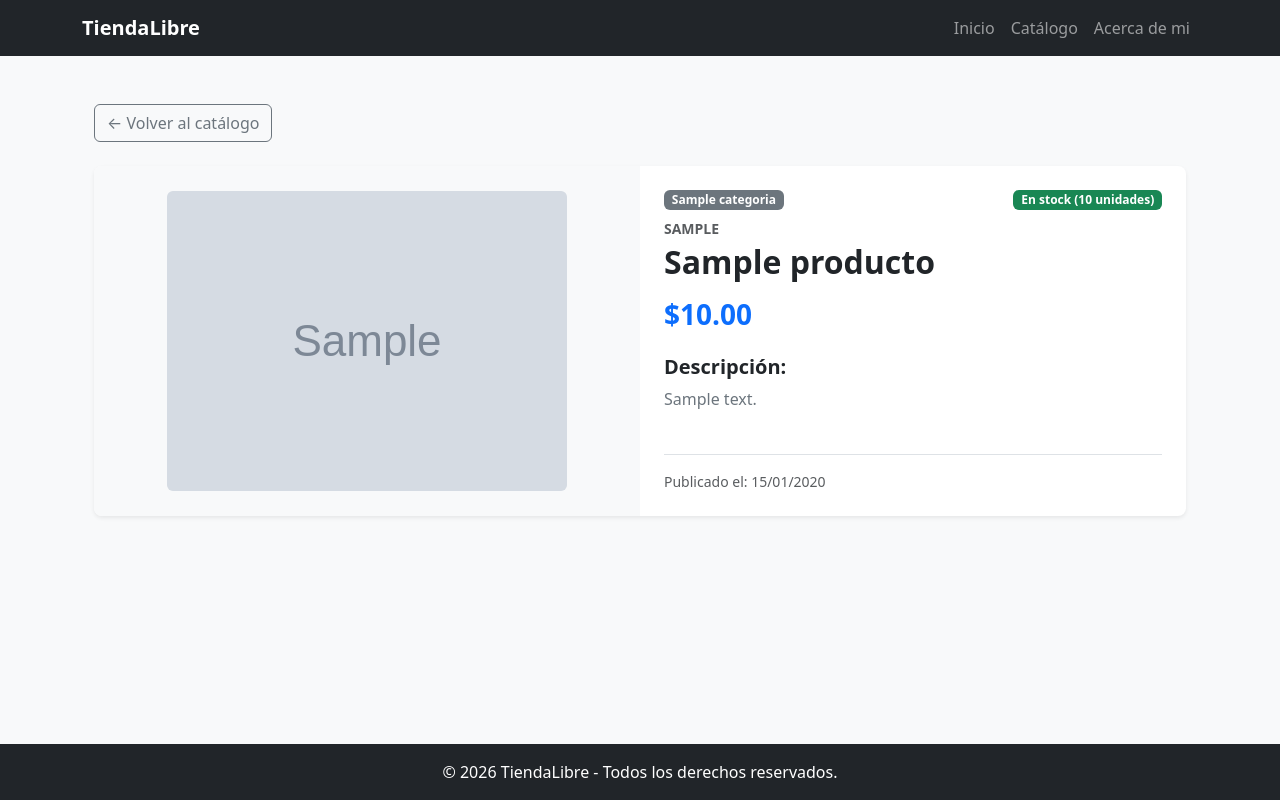
After one commit to Villada-PG3/trabajo-practico-tienda-libre-benjaferra, a Django app: page /producto/1/ in a window 1280 px wide. The commit adds this page. Run offline with Django 5.2, Linux system fonts and the light colour scheme; tables that the repository leaves empty hold one stand-in row (values such as "Sample post"); grey boxes marked "Sample" are stand-in pictures.

Commit message:
feat: página de detalle de producto con URL dinámica.

```diff
--- /dev/null
+++ b/TiendaLibre/templates/tiendalibre/detalle_producto.html
@@ -0,0 +1,66 @@
+{% extends "tiendalibre/base.html" %}
+
+{% block title %}{{ producto.nombre }} - Detalle{% endblock %}
+
+{% block content %}
+<div class="container py-4">
+    <!-- Botón Volver -->
+    <a href="{% url 'catalogo' %}" class="btn btn-outline-secondary mb-4">
+        &larr; Volver al catálogo
+    </a>
+
+    <div class="card border-0 shadow-sm rounded-3 overflow-hidden">
+        <div class="row g-0">
+            <!-- Imagen del producto -->
+            <div class="col-md-6 bg-light text-center d-flex align-items-center justify-content-center p-3" style="min-height: 350px;">
+                {% if producto.imagen %}
+                    <img src="{{ producto.imagen.url }}" class="img-fluid rounded object-fit-cover" alt="{{ producto.nombre }}" style="max-height: 400px;">
+                {% else %}
+                    <div class="text-secondary opacity-50">
+                        <i class="bi bi-box-seam display-1"></i>
+                        <p>Sin imagen disponible</p>
+                    </div>
+                {% endif %}
+            </div>
+
+            <!-- Información detallada -->
+            <div class="col-md-6 p-4 d-flex flex-column justify-content-between">
+                <div>
+                    <div class="d-flex justify-content-between align-items-start mb-2">
+                        {% if producto.categoria %}
+                            <span class="badge bg-secondary">{{ producto.categoria.nombre }}</span>
+                        {% endif %}
+
+                        {% if producto.stock > 0 %}
+                            <span class="badge bg-success">En stock ({{ producto.stock }} unidades)</span>
+                        {% else %}
+                            <span class="badge bg-danger">Sin stock</span>
+                        {% endif %}
+                    </div>
+
+                    {% if producto.marca %}
+                        <p class="text-uppercase text-muted fw-bold small mb-1">{{ producto.marca }}</p>
+                    {% endif %}
+
+                    <h1 class="h2 fw-bold text-dark mb-3">{{ producto.nombre }}</h1>
+
+                    <h3 class="text-primary fw-bold mb-4">
+                        ${{ producto.precio|default:"Consultar precio" }}
+                    </h3>
+
+                    <h5 class="fw-semibold">Descripción:</h5>
+                    <p class="text-secondary leading-relaxed">
+                        {{ producto.descripcion|default:"Este producto no tiene una descripción detallada cargada." }}
+                    </p>
+                </div>
+
+                <div class="border-top pt-3 mt-4">
+                    <p class="text-muted small mb-0">
+                        Publicado el: {{ producto.fecha_creacion|date:"d/m/Y" }}
+                    </p>
+                </div>
+            </div>
+        </div>
+    </div>
+</div>
+{% endblock %}
--- a/TiendaLibre/urls.py
+++ b/TiendaLibre/urls.py
@@ -5,4 +5,5 @@ urlpatterns = [
     path('', views.home, name='home'),
     path('acerca-de-mi/', views.acerca_de_mi, name='acerca_de_mi'),
     path('catalogo/', views.catalogo, name='catalogo'),
+    path('producto/<int:pk>/', views.detalle_producto, name='detalle_producto'),
 ]
--- a/TiendaLibre/views.py
+++ b/TiendaLibre/views.py
@@ -1,6 +1,6 @@
 from tkinter import NO
 from .models import Producto
-from django.shortcuts import render
+from django.shortcuts import render, get_object_or_404
 
 # Create your views here.
 from django.views.generic import TemplateView
@@ -22,3 +22,11 @@ def catalogo(request):
 
 def acerca_de_mi(request):
     return render(request, 'tiendalibre/acerca-de-mi.html')
+
+
+# ... tus otras vistas ...
+def detalle_producto(request, pk):
+    producto = get_object_or_404(Producto, pk=pk)
+    return render(
+        request, 'tiendalibre/detalle_producto.html', {'producto': producto}
+    )
```
Also changed, not shown: TiendaLibre/templates/tiendalibre/catalogo.html (+6 -2 lines).
